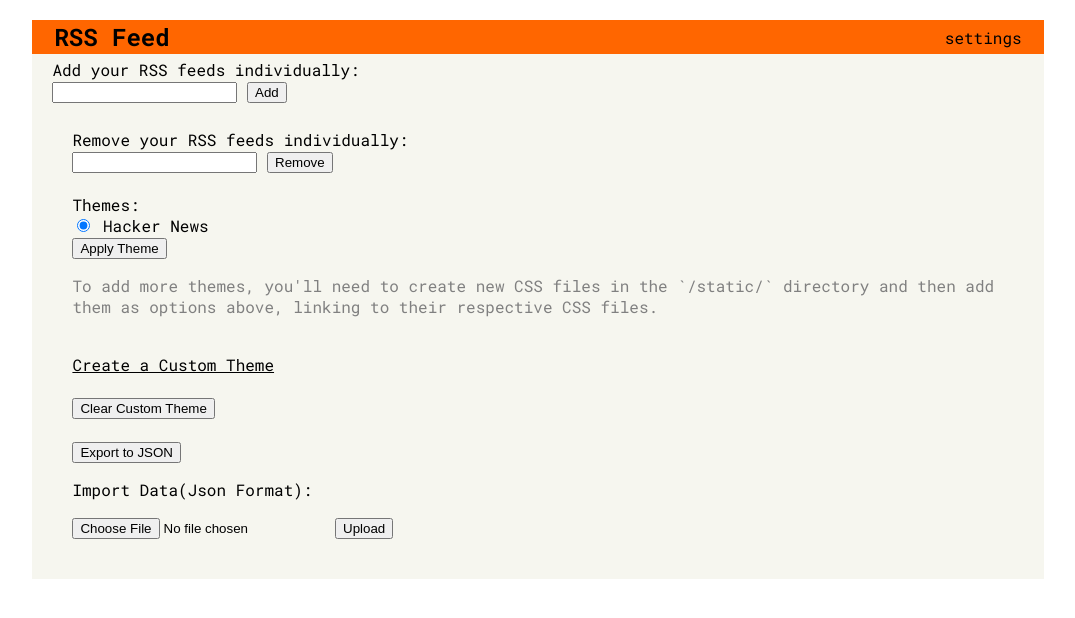
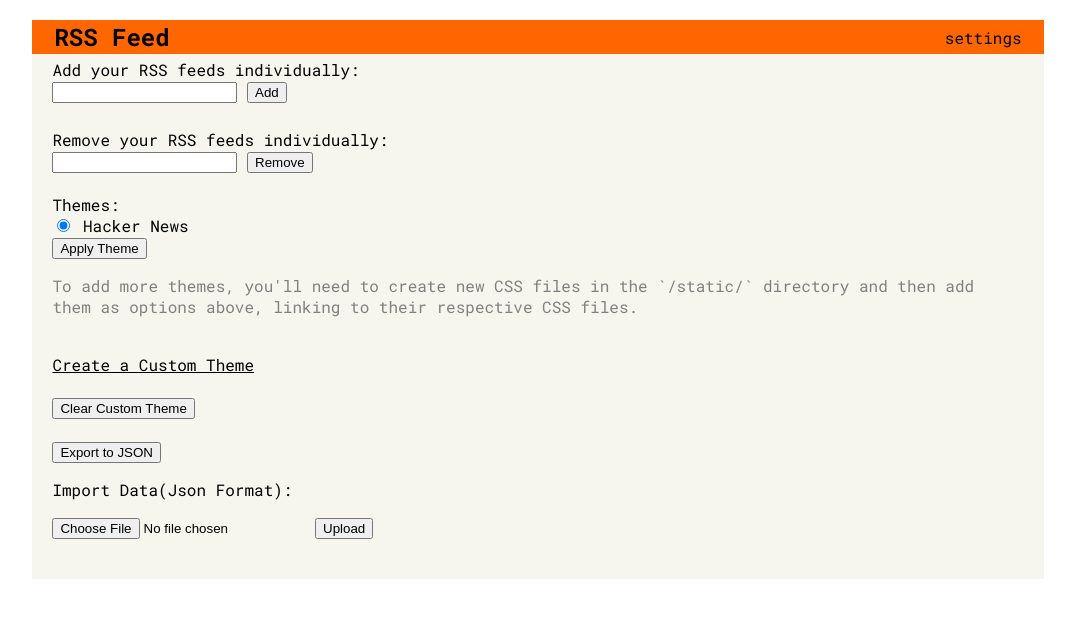
Before and after one commit to DragonSenseiGuy/smart-RSS, a Flask app: page /settings in a window 1280 px wide. Shown: the top 618 px of the page, without its empty margins (102-1177 px from the left). Run offline with Flask 3, Linux system fonts and the light colour scheme.

Commit message:
remove padding

```diff
--- a/templates/settings.html
+++ b/templates/settings.html
@@ -44,7 +44,7 @@
                     {% endif %}
                 </form>
                 <br />
-                <div style="background-color: #f6f6ef; overflow: auto; padding-left: 20px; padding-right: 20px; padding-bottom: 20px; padding-top: 5px;">
+                <div style="background-color: #f6f6ef; overflow: auto; padding-right: 20px; padding-bottom: 20px; padding-top: 5px;">
                 Remove your RSS feeds individually:
                 <br />
                 <form action="/remove_feed" method="post">
```
